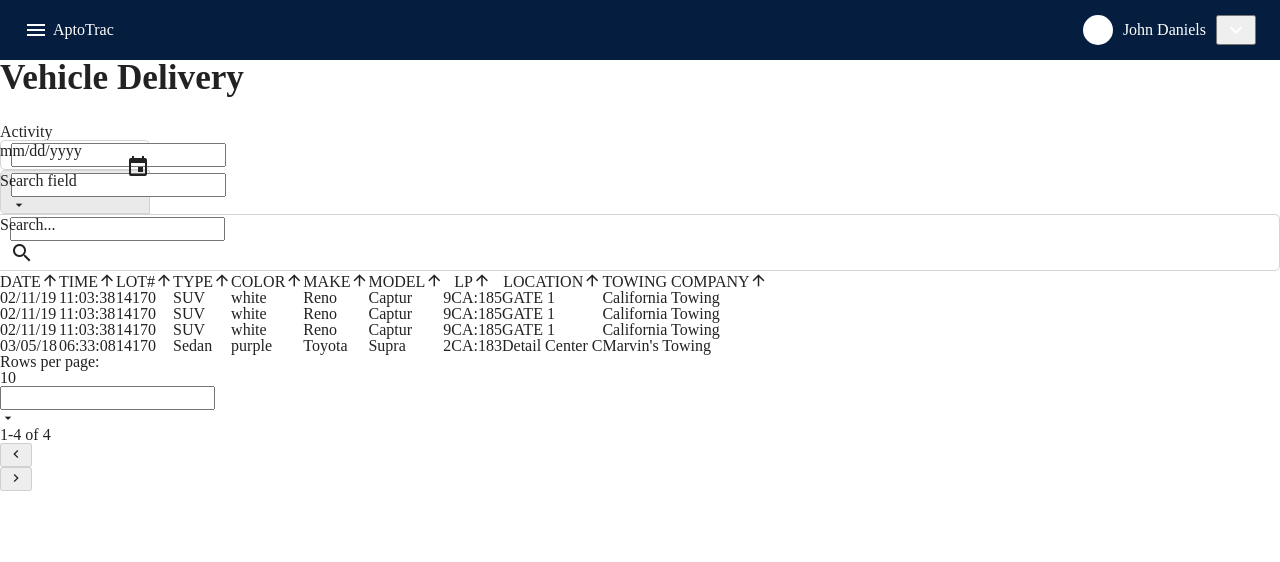
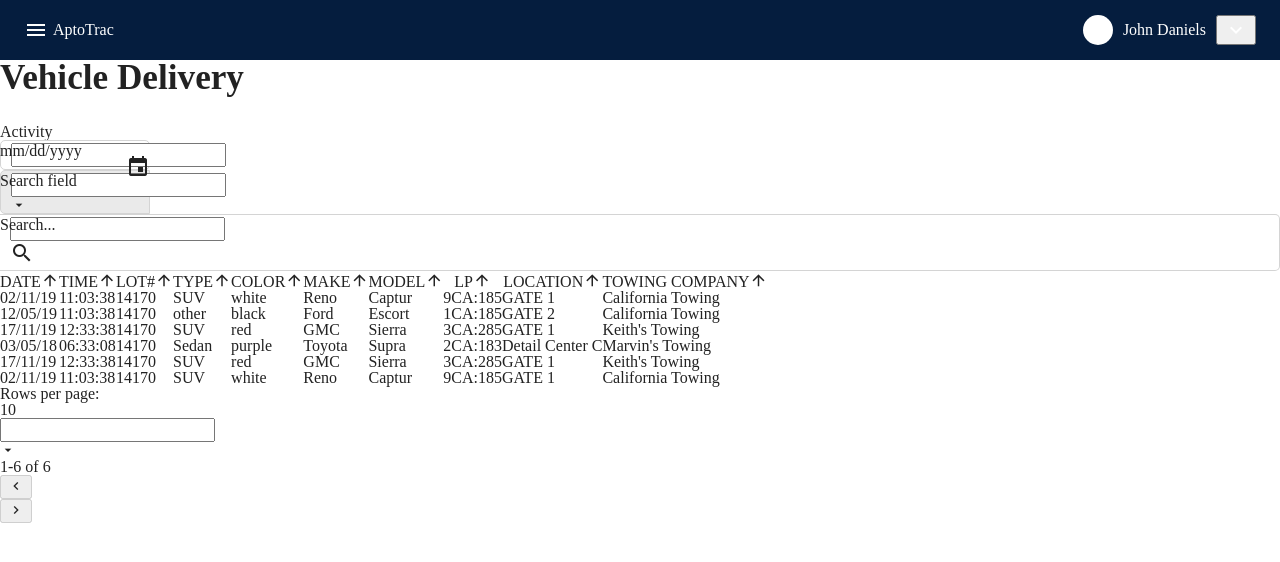
Before and after one commit to Teymax/node_api, a Vue app in the folder front-end/: page /vehicle-delivery in a window 1280 px wide. Shown: the top 562 px of the page. Built offline with nearby package versions, Linux system fonts and the light colour scheme; sample sign-in values are in the browser's storage.

Commit message:
added sample data for demo

```diff
--- a/front-end/src/views/VehicleDelivery.vue
+++ b/front-end/src/views/VehicleDelivery.vue
@@ -36,7 +36,7 @@
           </v-date-picker>
         </v-menu>
 
-    <!-- v-model="selectValue" -->
+        <!-- v-model="selectValue" -->
         <v-select
           class="table-select"
           :items="selectData"
@@ -47,7 +47,13 @@
         <v-text-field v-model="search" append-icon="search" class="table-search" label="Search..."></v-text-field>
       </v-card-title>
 
-      <v-data-table :headers="headers" :items="activities" :search="search" class="elevation-1" ref="table">
+      <v-data-table
+        :headers="headers"
+        :items="activities"
+        :search="search"
+        class="elevation-1"
+        ref="table"
+      >
         <template v-slot:items="props">
           <td class="text-xs-right photo-cell">
             <img alt="Car photo">
@@ -158,16 +164,58 @@ export default {
         {
           photo: "",
           icon: "",
-          date: "02/11/19",
+          date: "12/05/19",
           time: "11:03:38",
           lot_number: "14170",
+          type: "other",
+          color: "black",
+          make: "Ford",
+          model: "Escort",
+          licence_plate: "1CA:185",
+          location: "GATE 2",
+          towing_company: "California Towing"
+        },
+        {
+          photo: "",
+          icon: "",
+          date: "17/11/19",
+          time: "12:33:38",
+          lot_number: "14170",
           type: "SUV",
-          color: "white",
-          make: "Reno",
-          model: "Captur",
-          licence_plate: "9CA:185",
+          color: "red",
+          make: "GMC",
+          model: "Sierra",
+          licence_plate: "3CA:285",
           location: "GATE 1",
-          towing_company: "California Towing"
+          towing_company: "Keith's Towing"
+        },
+        {
+          photo: "",
+          icon: "",
+          date: "03/05/18",
+          time: "06:33:08",
+          lot_number: "14170",
+          type: "Sedan",
+          color: "purple",
+          make: "Toyota",
+          model: "Supra",
+          licence_plate: "2CA:183",
+          location: "Detail Center C",
+          towing_company: "Marvin's Towing"
+        },
+        {
+          photo: "",
+          icon: "",
+          date: "17/11/19",
+          time: "12:33:38",
+          lot_number: "14170",
+          type: "SUV",
+          color: "red",
+          make: "GMC",
+          model: "Sierra",
+          licence_plate: "3CA:285",
+          location: "GATE 1",
+          towing_company: "Keith's Towing"
         },
         {
           photo: "",
@@ -182,37 +230,23 @@ export default {
           licence_plate: "9CA:185",
           location: "GATE 1",
           towing_company: "California Towing"
-        },
-        {
-          photo: "",
-          icon: "",
-          date: "03/05/18",
-          time: "06:33:08",
-          lot_number: "14170",
-          type: "Sedan",
-          color: "purple",
-          make: "Toyota",
-          model: "Supra",
-          licence_plate: "2CA:183",
-          location: "Detail Center C",
-          towing_company: "Marvin's Towing"
         }
       ]
-    }
+    };
   },
   methods: {
     formatDate(date) {
-      if(!date) return null;
+      if (!date) return null;
 
-      const [year, month, day] = date.split('-')
+      const [year, month, day] = date.split("-");
 
-      return `${month}/${day}/${year.slice(0, 2)}`
+      return `${month}/${day}/${year.slice(0, 2)}`;
     },
     saveDate() {
       this.$refs.menu.save(this.date);
 
       if (this.formattedDate) {
-        this.search = this.formattedDate
+        this.search = this.formattedDate;
       }
 
       // this.$refs.table.search =  this.formattedDate;
@@ -225,10 +259,10 @@ export default {
       return this.headers.map(item => item.text);
     },
     selectValue() {
-      return ""
+      return "";
     },
     tableSearch() {
-      return '';
+      return "";
     },
     formattedDate() {
       let dateCopy = this.date;
@@ -242,7 +276,6 @@ export default {
 @import "../css/variables";
 
 .vehicle-delivery-container {
-
   // .page-header {
   //   font-size: 2.2rem;
   //   font-weight: bold;
```
